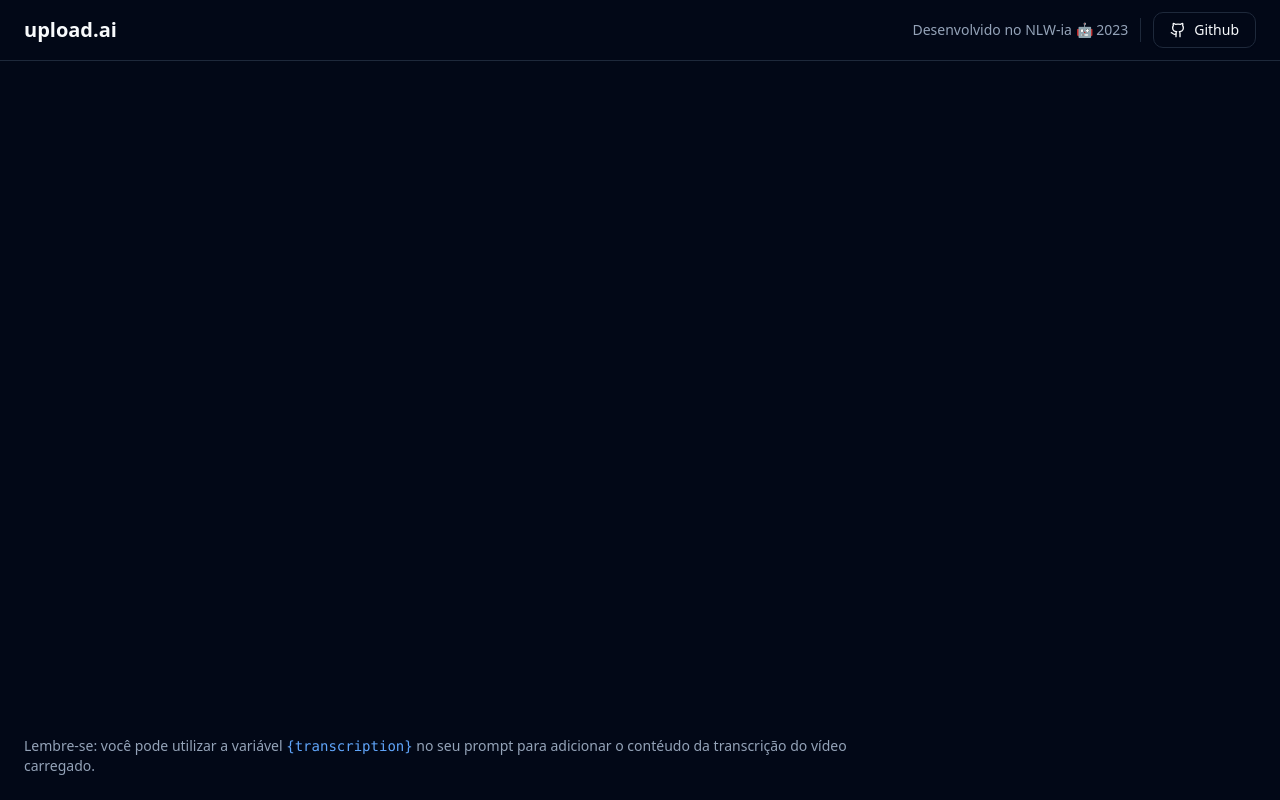
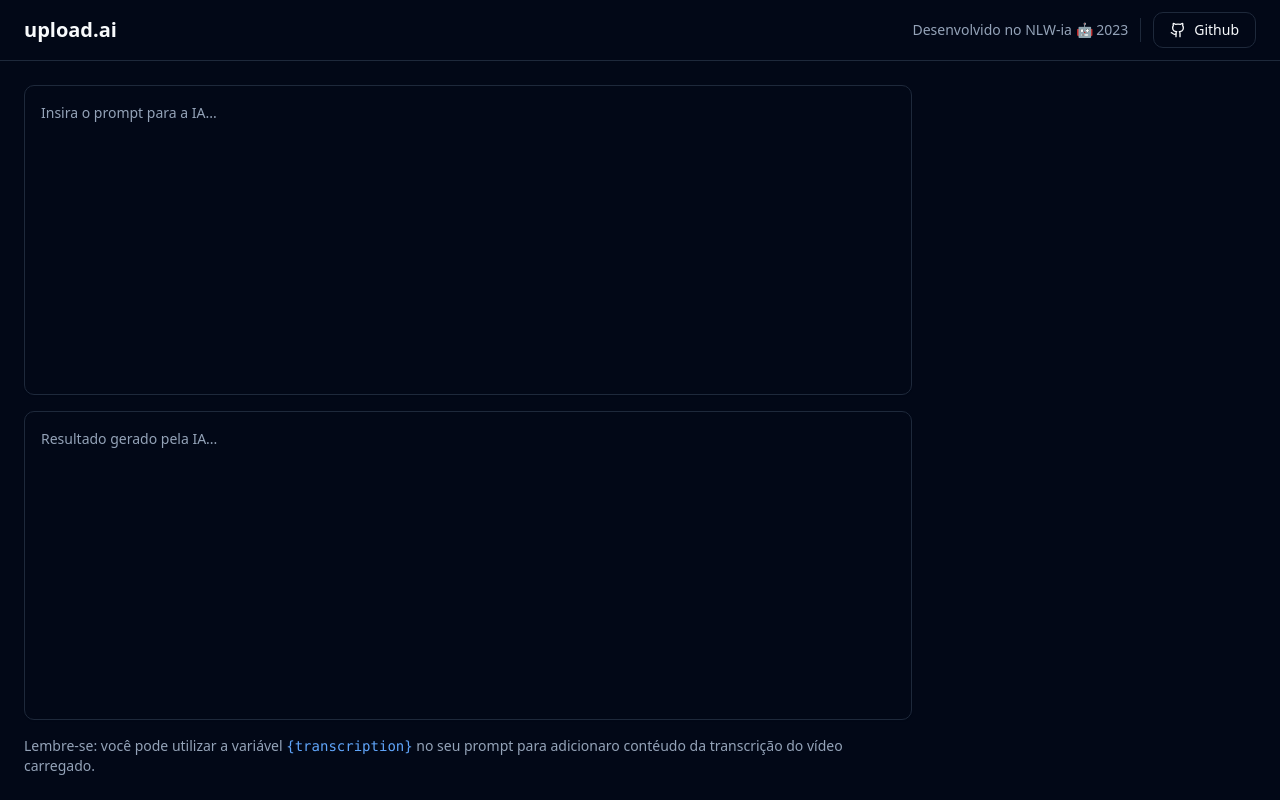
Before and after one commit to chiarorosa/app-nlw-ia, a React (Vite) app in the folder upload-ia-web/: page / in a window 1280 px wide. Built offline with nearby package versions, Linux system fonts and the light colour scheme.

Commit message:
inseridas textareas frontend react

```diff
--- a/upload-ia-web/src/App.tsx
+++ b/upload-ia-web/src/App.tsx
@@ -1,6 +1,7 @@
 import { Github } from "lucide-react"
 import { Button } from "./components/ui/button"
 import { Separator } from "./components/ui/separator"
+import { Textarea } from "./components/ui/textarea"
 
 export function App() {
 	return (
@@ -9,9 +10,7 @@ export function App() {
 				<h1 className="text-xl font-bold">upload.ai</h1>
 
 				<div className="flex items-center gap-3">
-					<span className="text-sm text-muted-foreground">
-						Desenvolvido no NLW-ia 🤖 2023
-					</span>
+					<span className="text-sm text-muted-foreground">Desenvolvido no NLW-ia 🤖 2023</span>
 
 					<Separator orientation="vertical" className="h-6" />
 
@@ -26,12 +25,12 @@ export function App() {
 			<main className="flex-1 p-6 flex gap-6">
 				{/* flex-col = coluna (vertical) e flex-1 é espaço disponível subtraindo o aside*/}
 				<div className="flex flex-col flex-1 gap-4">
-					<div className="grid grid-rows-2 gap-4 flex-1"></div>
-
+					<div className="grid grid-rows-2 gap-4 flex-1">
+						<Textarea className="resize-none p-4 leading-relaxed" placeholder="Insira o prompt para a IA..." />
+						<Textarea className="resize-none p-4 leading-relaxed" placeholder="Resultado gerado pela IA..." readOnly />
+					</div>
 					<p className="text-sm text-muted-foreground">
-						Lembre-se: você pode utilizar a variável{" "}
-						<code className="text-blue-400">{"{transcription}"}</code> no seu
-						prompt para adicionar o contéudo da transcrição do vídeo carregado.
+						Lembre-se: você pode utilizar a variável <code className="text-blue-400">{"{transcription}"}</code> no seu prompt para adicionaro contéudo da transcrição do vídeo carregado.
 					</p>
 				</div>
 				<aside className="w-80"></aside>
```
